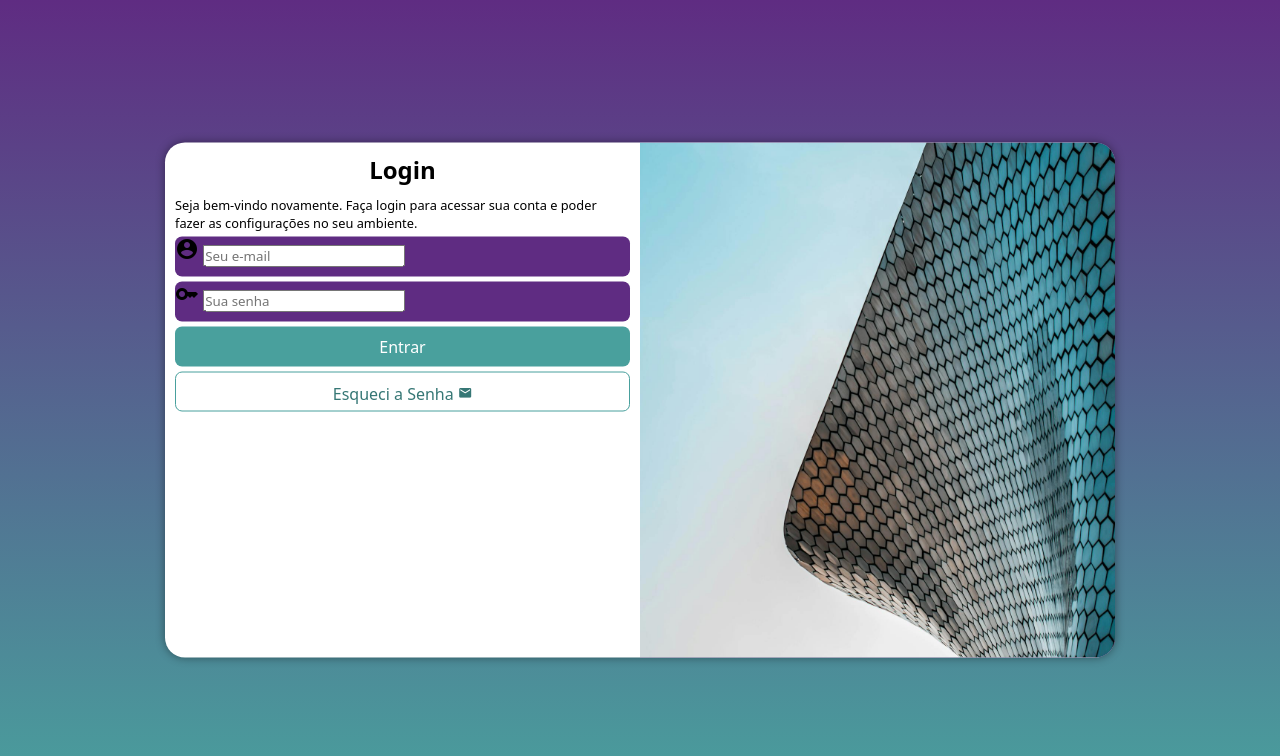
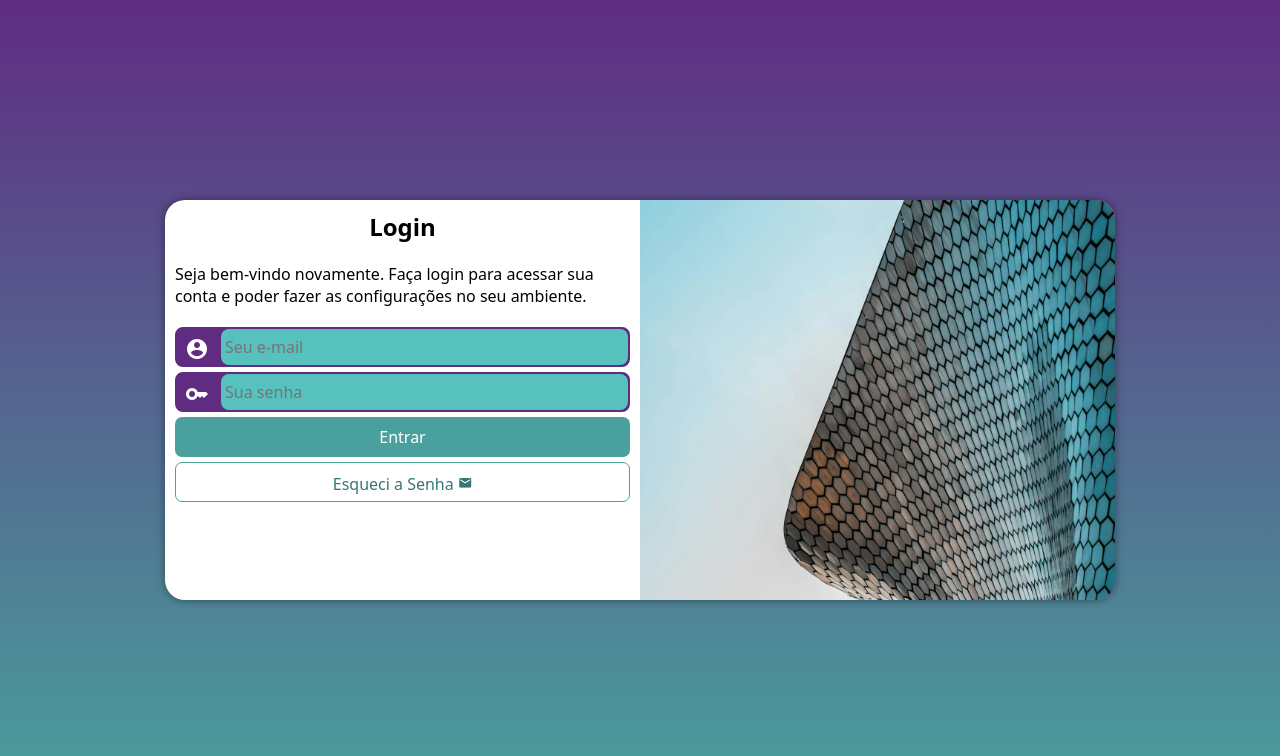
Before and after one commit to Leoziiito/tela_login, a plain HTML site: page index.html in a window 1280 px wide. Drawn offline with Linux system fonts and the light colour scheme.

Commit message:
Reparos finais

```diff
--- a/estilos/mediaqueries.css
+++ b/estilos/mediaqueries.css
@@ -1,8 +1,9 @@
 @charset "UTF-8";
 
 @media screen and (min-width: 768px) and (max-width: 992px) {
-    section#login {
+    section#login { /* TABLET */
         width: 80vw;
+        height: 300px;
     }
 
     section#login > div#imagem {
@@ -14,6 +15,7 @@
     section#login > div#formulario {
         float: right;
         width: 70%;
+
     }
 
     body {
@@ -22,8 +24,10 @@
 }
 
 @media screen and (min-width: 992px) {
-    section#login {
+    section#login { /* TELAS GRANDES */
         width: 950px;
+        height: 400px;
+
     }
     section#login > div#imagem {
         float: right;
@@ -33,9 +37,15 @@
     section#login > div#formulario {
         float: left;
         width: 50%;
+
     }
 
     body {
         background-image: linear-gradient(to top, #49a09d, #5f2c82);
     }
+
+    div#formulario > p {
+        margin: 20px 0px;
+        font-size: 1em;
+    }
 }
--- a/estilos/style.css
+++ b/estilos/style.css
@@ -28,7 +28,7 @@ section#login {
     position: absolute;
     top: 50%;
     left: 50%;
-    transform: translate(-50%, -50%);
+
     overflow: hidden;
 
     background-color: white;
@@ -37,6 +37,7 @@ section#login {
     border-radius: 20px;
     box-shadow: 0px 0px 10px rgba(0, 0, 0, 0.422);
 
+    transform: translate(-50%, -50%);
     transition: width 0.2s, height 0.3s;
     transition-timing-function: ease;
 }
@@ -64,19 +65,44 @@ div#formulario > p {
     font-size: 0.8em;
 }
 
+ span {
+    color: white;
 
+    font-size: 2em;
+    width: 40px;
+    padding: 8px;
+    border-radius: 8px;
+}
+
+div.campo > input {
+    background-color: #57c1be;
+    font-size: 1em;
+    height: 100%;
+    border-radius: 8px;
+    width: calc(100% - 44px);
+    border: 0px;
+    padding: 4px;
+    transform: translate(44px, -40px);
+}
 
 form > div.campo {
     background-color: #5f2c82;
+    border: 2px solid #5f2c82;
     width: 100%;
     display: block;
     height: 40px;
-    border-radius: 7px;
+    border-radius: 8px;
     margin: 5px 0px;
 }
 
 div.campo > label {
     display: none;
+}
+
+div.campo > input:focus-within {
+    background-color: white;
+    border: none;
+
 }
 
 form > input[type=submit] {
```
